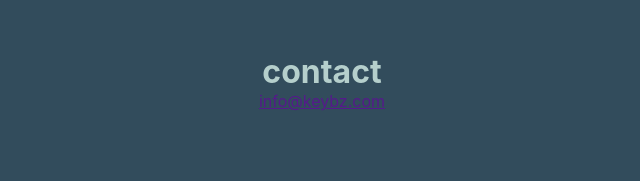
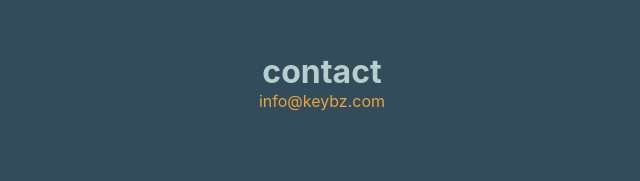
Before and after one commit to Huynie/keyboard-store, a React (Create React App) app: page / in a window 1280 px wide. Shown: the part 2188-2369 px from the top of the page, without its empty margins (318-958 px from the left). Built offline with nearby package versions, Linux system fonts and the light colour scheme.

Commit message:
switched contact page anchor to p

```diff
--- a/src/components/contact.jsx
+++ b/src/components/contact.jsx
@@ -5,7 +5,7 @@ const contact = () => {
     <div className="contact" id="contact">
       <div>
         <h1>contact</h1>
-        <a href="">info@keybz.com</a>
+        <p href="">info@keybz.com</p>
         {/* <form action="/contact">
           <label htmlFor="email">
             email
```
